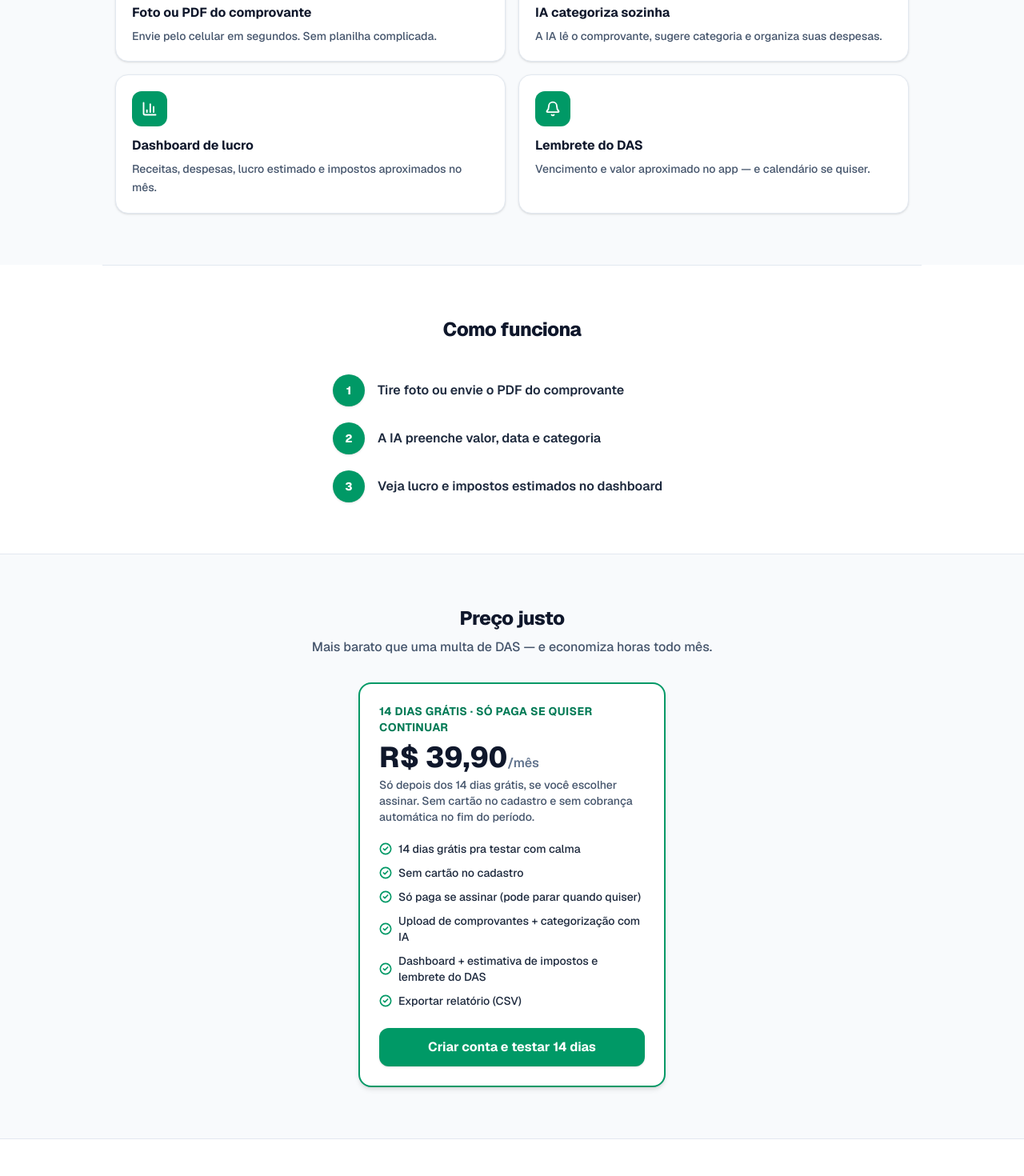
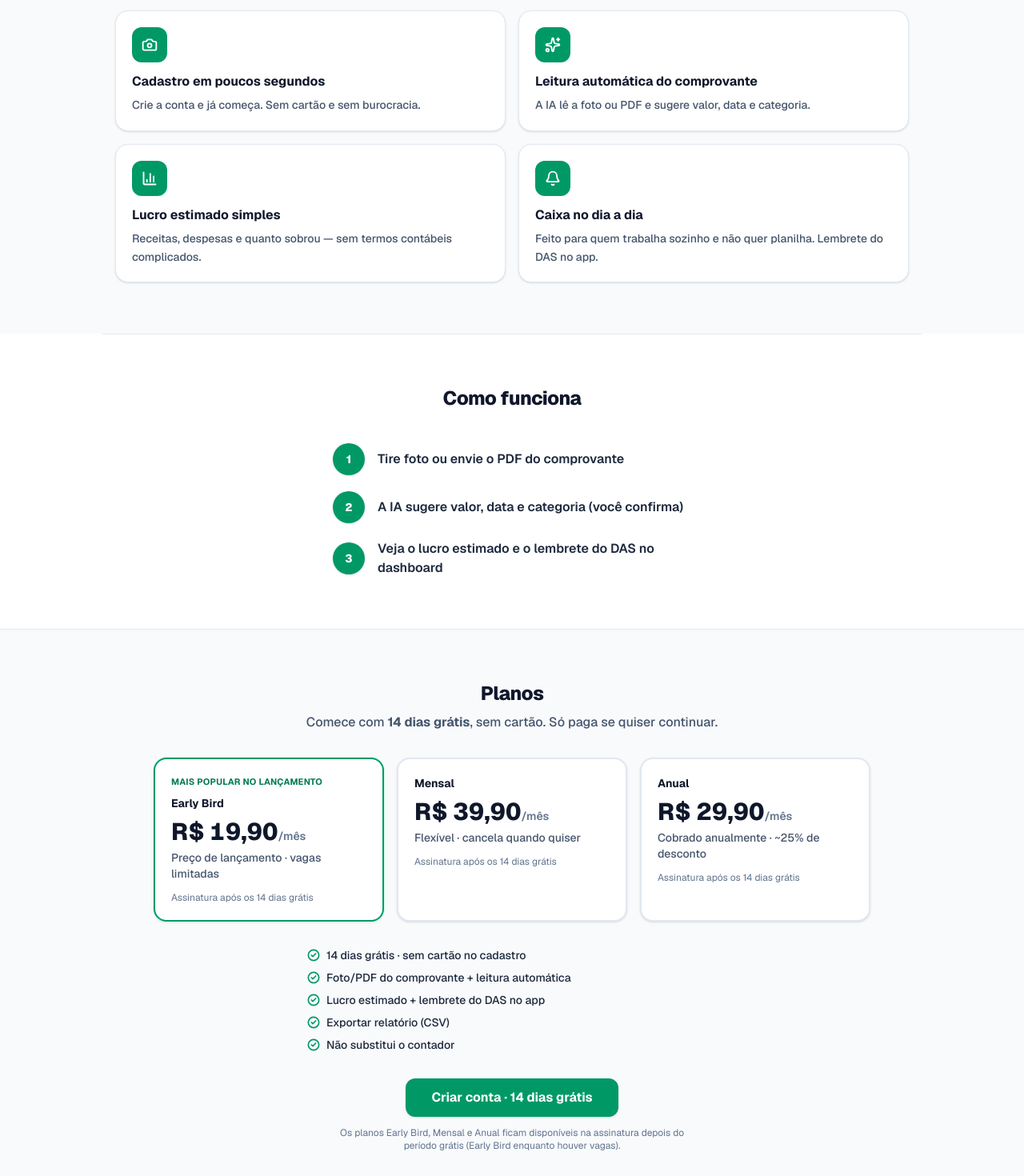
Before and after one commit to LucroMEI/LucroMei, a Next.js app: page / in a window 1280 px wide. Shown: the part 1300-2770 px from the top of the page at 80% size. Built offline with nearby package versions, Linux system fonts and the light colour scheme.

Commit message:
Improve landing value prop, show all plans, fix duplicate Instagram.
Clarify the photo-to-profit pitch, list Early Bird/Mensal/Anual on the pricing section, and keep a single Instagram control in the footer.

```diff
--- a/src/app/page.tsx
+++ b/src/app/page.tsx
@@ -16,30 +16,57 @@ import { InstagramLink } from "@/components/instagram-link";
 const features = [
   {
     icon: Camera,
-    title: "Foto ou PDF do comprovante",
-    desc: "Envie pelo celular em segundos. Sem planilha complicada.",
+    title: "Cadastro em poucos segundos",
+    desc: "Crie a conta e já começa. Sem cartão e sem burocracia.",
   },
   {
     icon: Sparkles,
-    title: "IA categoriza sozinha",
-    desc: "A IA lê o comprovante, sugere categoria e organiza suas despesas.",
+    title: "Leitura automática do comprovante",
+    desc: "A IA lê a foto ou PDF e sugere valor, data e categoria.",
   },
   {
     icon: BarChart3,
-    title: "Dashboard de lucro",
-    desc: "Receitas, despesas, lucro estimado e impostos aproximados no mês.",
+    title: "Lucro estimado simples",
+    desc: "Receitas, despesas e quanto sobrou — sem termos contábeis complicados.",
   },
   {
     icon: Bell,
-    title: "Lembrete do DAS",
-    desc: "Vencimento e valor aproximado no app — e calendário se quiser.",
+    title: "Caixa no dia a dia",
+    desc: "Feito para quem trabalha sozinho e não quer planilha. Lembrete do DAS no app.",
   },
 ];
 
 const steps = [
   "Tire foto ou envie o PDF do comprovante",
-  "A IA preenche valor, data e categoria",
-  "Veja lucro e impostos estimados no dashboard",
+  "A IA sugere valor, data e categoria (você confirma)",
+  "Veja o lucro estimado e o lembrete do DAS no dashboard",
+];
+
+const plans = [
+  {
+    name: "Early Bird",
+    price: "R$ 19,90",
+    period: "/mês",
+    blurb: "Preço de lançamento · vagas limitadas",
+    highlight: true,
+    note: "Assinatura após os 14 dias grátis",
+  },
+  {
+    name: "Mensal",
+    price: "R$ 39,90",
+    period: "/mês",
+    blurb: "Flexível · cancela quando quiser",
+    highlight: false,
+    note: "Assinatura após os 14 dias grátis",
+  },
+  {
+    name: "Anual",
+    price: "R$ 29,90",
+    period: "/mês",
+    blurb: "Cobrado anualmente · ~25% de desconto",
+    highlight: false,
+    note: "Assinatura após os 14 dias grátis",
+  },
 ];
 
 export default function LandingPage() {
@@ -80,15 +107,17 @@ export default function LandingPage() {
             </div>
 
             <h1 className="mx-auto max-w-3xl text-4xl font-extrabold leading-[1.1] tracking-tight text-slate-900 md:text-5xl lg:text-[3.25rem]">
-              Tira foto do comprovante.
+              Tire uma foto do comprovante
               <br />
-              <span className="text-emerald-600">Eu cuido do resto.</span>
+              <span className="text-emerald-600">
+                e descubra quanto realmente sobrou.
+              </span>
             </h1>
 
             <p className="mx-auto mt-5 max-w-xl text-base font-medium leading-relaxed text-slate-700 md:text-lg">
-              Organize finanças sem dor de cabeça. A IA categoriza despesas, o
-              dashboard mostra o lucro e uma estimativa de impostos — antes do fim
-              do mês.
+              Feito para quem trabalha sozinho e não quer planilha. Leitura
+              automática do comprovante, lucro estimado simples e acompanhamento do
+              caixa no dia a dia — sem termos contábeis complicados.
             </p>
 
             <div className="mt-8 flex flex-col items-center justify-center gap-3 sm:flex-row">
@@ -212,31 +241,46 @@ export default function LandingPage() {
         <section className="border-t border-slate-200 bg-slate-50 py-16">
           <div className="mx-auto max-w-5xl px-4 text-center">
             <h2 className="text-2xl font-extrabold tracking-tight text-slate-900">
-              Preço justo
+              Planos
             </h2>
             <p className="mt-2 font-medium text-slate-600">
-              Mais barato que uma multa de DAS — e economiza horas todo mês.
+              Comece com <strong>14 dias grátis</strong>, sem cartão. Só paga se
+              quiser continuar.
             </p>
-            <div className="mx-auto mt-8 max-w-sm rounded-2xl border-2 border-emerald-600 bg-white p-6 text-left shadow-md">
-              <p className="text-sm font-bold uppercase tracking-wide text-emerald-700">
-                14 dias grátis · só paga se quiser continuar
+            <div className="mx-auto mt-8 grid max-w-4xl gap-4 md:grid-cols-3">
+              {plans.map((plan) => (
+                <div
+                  key={plan.name}
+                  className={`rounded-2xl border-2 bg-white p-5 text-left shadow-sm ${
+                    plan.highlight
+                      ? "border-emerald-600 shadow-md ring-1 ring-emerald-100"
+                      : "border-slate-200"
+                  }`}
+                >
+                  {plan.highlight && (
+                    <p className="mb-2 text-[11px] font-bold uppercase tracking-wide text-emerald-700">
+                      Mais popular no lançamento
                     </p>
-              <p className="mt-2 text-4xl font-extrabold tabular-nums text-slate-900">
-                R$ 39,90
-                <span className="text-base font-semibold text-slate-500">/mês</span>
+                  )}
+                  <p className="text-sm font-bold text-slate-900">{plan.name}</p>
+                  <p className="mt-2 text-3xl font-extrabold tabular-nums text-slate-900">
+                    {plan.price}
+                    <span className="text-sm font-semibold text-slate-500">
+                      {plan.period}
+                    </span>
                   </p>
-              <p className="mt-1 text-sm font-medium text-slate-600">
-                Só depois dos 14 dias grátis, se você escolher assinar. Sem cartão no
-                cadastro e sem cobrança automática no fim do período.
-              </p>
-              <ul className="mt-5 space-y-2.5 text-sm font-medium text-slate-800">
+                  <p className="mt-1 text-sm font-medium text-slate-600">{plan.blurb}</p>
+                  <p className="mt-3 text-xs text-slate-500">{plan.note}</p>
+                </div>
+              ))}
+            </div>
+            <ul className="mx-auto mt-8 max-w-lg space-y-2 text-left text-sm font-medium text-slate-800">
               {[
-                  "14 dias grátis pra testar com calma",
-                  "Sem cartão no cadastro",
-                  "Só paga se assinar (pode parar quando quiser)",
-                  "Upload de comprovantes + categorização com IA",
-                  "Dashboard + estimativa de impostos e lembrete do DAS",
+                "14 dias grátis · sem cartão no cadastro",
+                "Foto/PDF do comprovante + leitura automática",
+                "Lucro estimado + lembrete do DAS no app",
                 "Exportar relatório (CSV)",
+                "Não substitui o contador",
               ].map((item) => (
                 <li key={item} className="flex items-center gap-2">
                   <CheckCircle2
@@ -247,15 +291,18 @@ export default function LandingPage() {
                 </li>
               ))}
             </ul>
-              <Link href="/cadastro" className="mt-6 block">
+            <Link href="/cadastro" className="mt-8 inline-block">
               <Button
-                  className="w-full bg-emerald-600 font-bold hover:bg-emerald-700"
+                className="min-w-[260px] bg-emerald-600 font-bold hover:bg-emerald-700"
                 size="lg"
               >
-                  Criar conta e testar 14 dias
+                Criar conta · 14 dias grátis
               </Button>
             </Link>
-            </div>
+            <p className="mx-auto mt-3 max-w-md text-xs text-slate-500">
+              Os planos Early Bird, Mensal e Anual ficam disponíveis na assinatura
+              depois do período grátis (Early Bird enquanto houver vagas).
+            </p>
           </div>
         </section>
 
@@ -292,7 +339,7 @@ export default function LandingPage() {
         {/* CTA final */}
         <section className="border-t border-slate-200 bg-emerald-600 px-4 py-14 text-center">
           <h2 className="text-2xl font-extrabold tracking-tight text-white md:text-3xl">
-            Pronto para saber o lucro de verdade?
+            Pronto para saber quanto realmente sobrou?
           </h2>
           <p className="mx-auto mt-2 max-w-md text-sm font-medium text-emerald-100">
             14 dias grátis · sem cartão · só paga se quiser continuar
--- a/src/components/site-footer.tsx
+++ b/src/components/site-footer.tsx
@@ -45,12 +45,9 @@ export function SiteFooter() {
                   formulário
                 </Link>
               </p>
-              <p>
-                <span className="font-medium text-slate-700">Instagram:</span> @lucromei.oficial
-              </p>
-            </div>
-            <div className="mt-3 flex items-center gap-2">
-              <InstagramLink variant="pill" />
+              <div className="pt-1">
+                <InstagramLink variant="pill" />
+              </div>
             </div>
             <p className="mt-3 text-xs">
               © {new Date().getFullYear()} LucroMEI · Sandra Tavares
```
Lines whose indentation alone changed are shown as unchanged.
